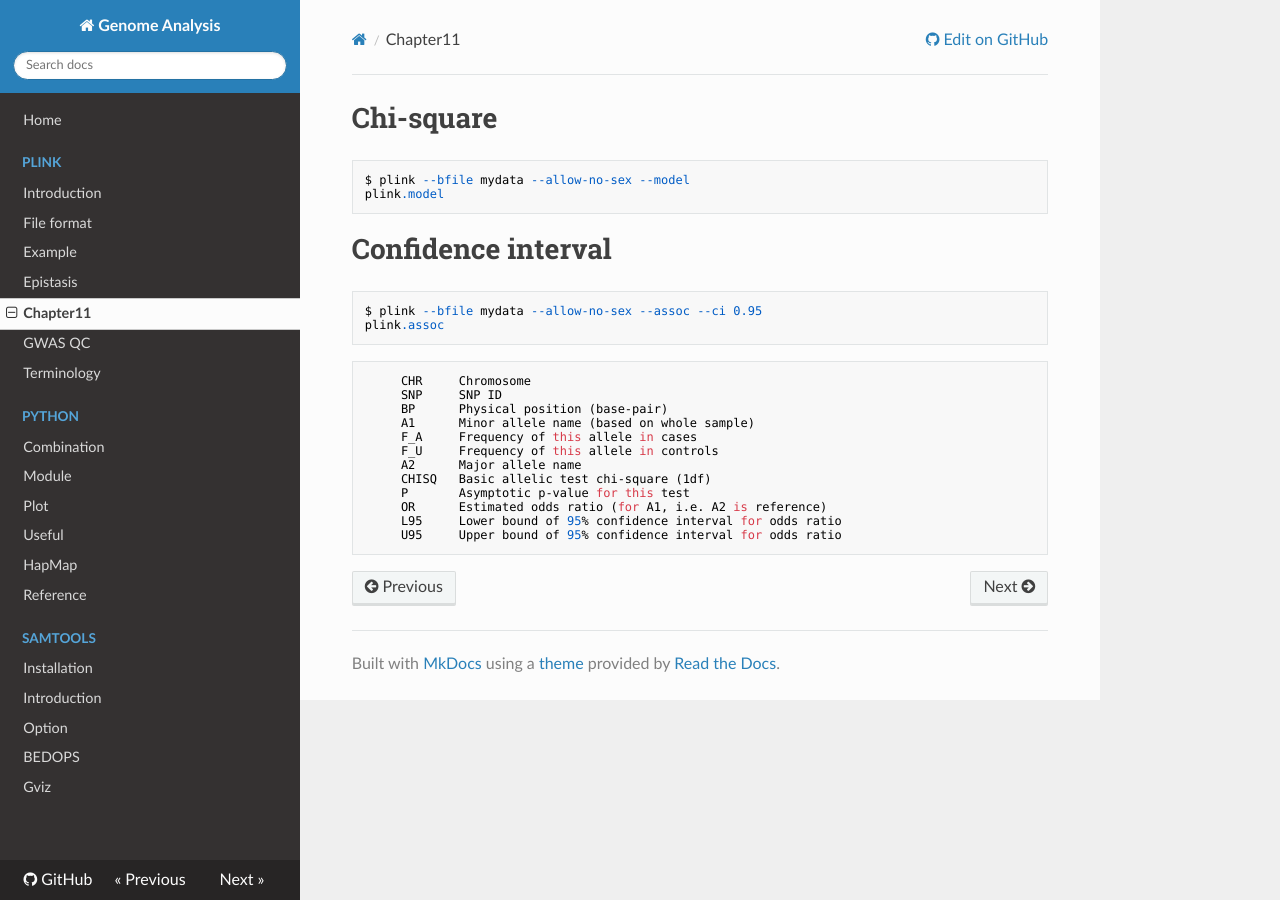
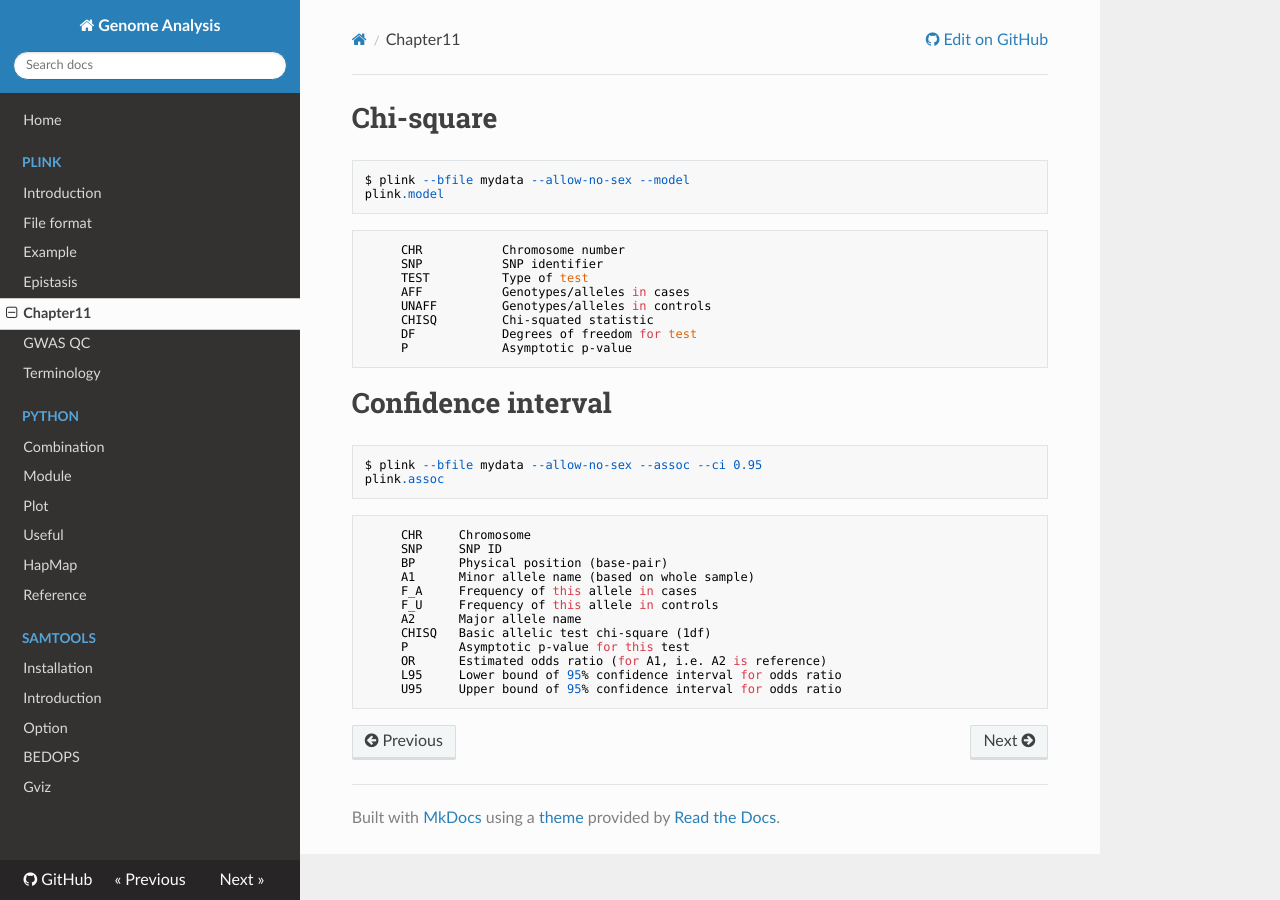
Before and after one commit to WonyoungCho/plink, an MkDocs documentation site: the page built from docs/chapter11.md, in a window 1280 px wide. Built offline with MkDocs 1.6.1, drawn with Linux system fonts in a browser that asks for light colours; nearby versions of some CDN libraries; old or Windows-style settings are respelled for this version of MkDocs.

Commit message:
Update chapter11.md

````diff
--- a/docs/chapter11.md
+++ b/docs/chapter11.md
@@ -2,6 +2,16 @@
 ```
 $ plink --bfile mydata --allow-no-sex --model
 plink.model
+```
+```
+     CHR           Chromosome number
+     SNP           SNP identifier
+     TEST          Type of test
+     AFF           Genotypes/alleles in cases
+     UNAFF         Genotypes/alleles in controls
+     CHISQ         Chi-squated statistic
+     DF            Degrees of freedom for test
+     P             Asymptotic p-value
 ```
 
 # Confidence interval
````
